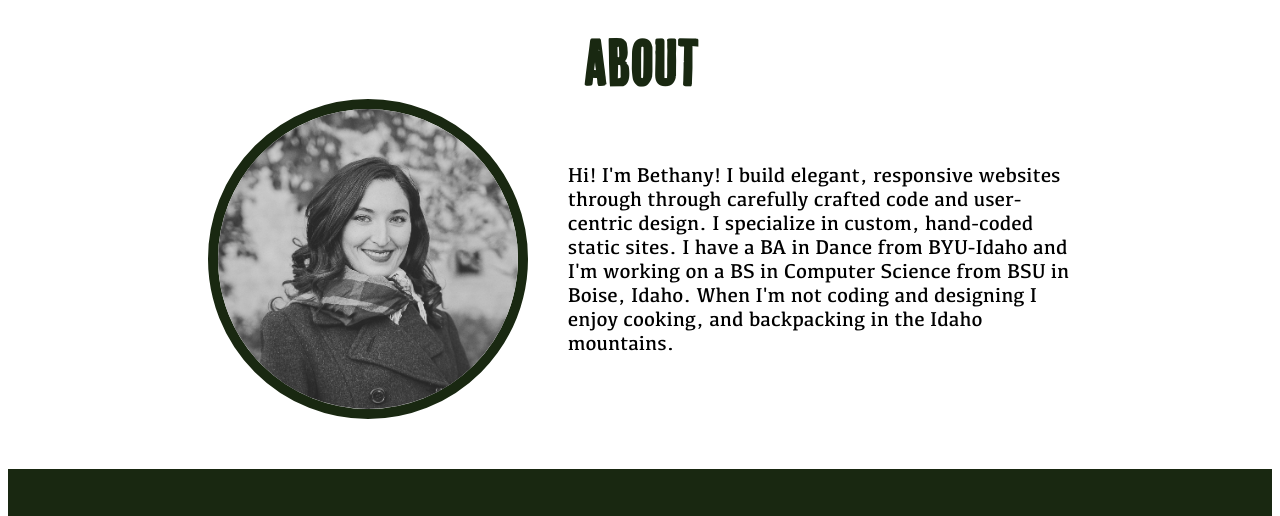
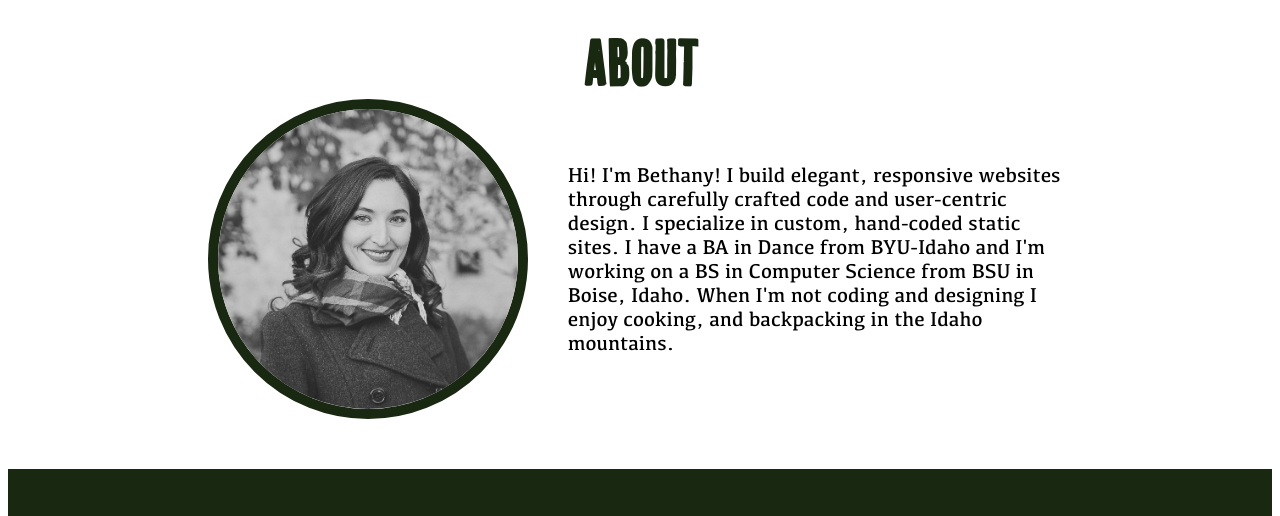
Before and after one commit to bethanyhull/bethanyhull.github.io, a plain HTML site: page index.html in a window 1280 px wide. Shown: the part 719-1235 px from the top of the page. Drawn offline with nearby package versions, Linux system fonts and the light colour scheme.

Commit message:
Update index.html

```diff
--- a/index.html
+++ b/index.html
@@ -28,7 +28,7 @@
     <div class="about" id="about">
       <h2>About</h2>
       <img src="img/Bethany.jpg" alt="a headshot of Bethany">
-      <p>Hi! I'm Bethany! I build elegant, responsive websites through through carefully crafted code and user-centric design. I specialize in custom, hand-coded static sites. I have a BA in Dance from BYU-Idaho and I'm working on a BS in Computer Science from BSU in Boise, Idaho. When I'm not coding and designing I enjoy cooking, and backpacking in the Idaho mountains.</p>
+      <p>Hi! I'm Bethany! I build elegant, responsive websites through carefully crafted code and user-centric design. I specialize in custom, hand-coded static sites. I have a BA in Dance from BYU-Idaho and I'm working on a BS in Computer Science from BSU in Boise, Idaho. When I'm not coding and designing I enjoy cooking, and backpacking in the Idaho mountains.</p>
     </div>
 
   <div class="skills" id="skills">
```
